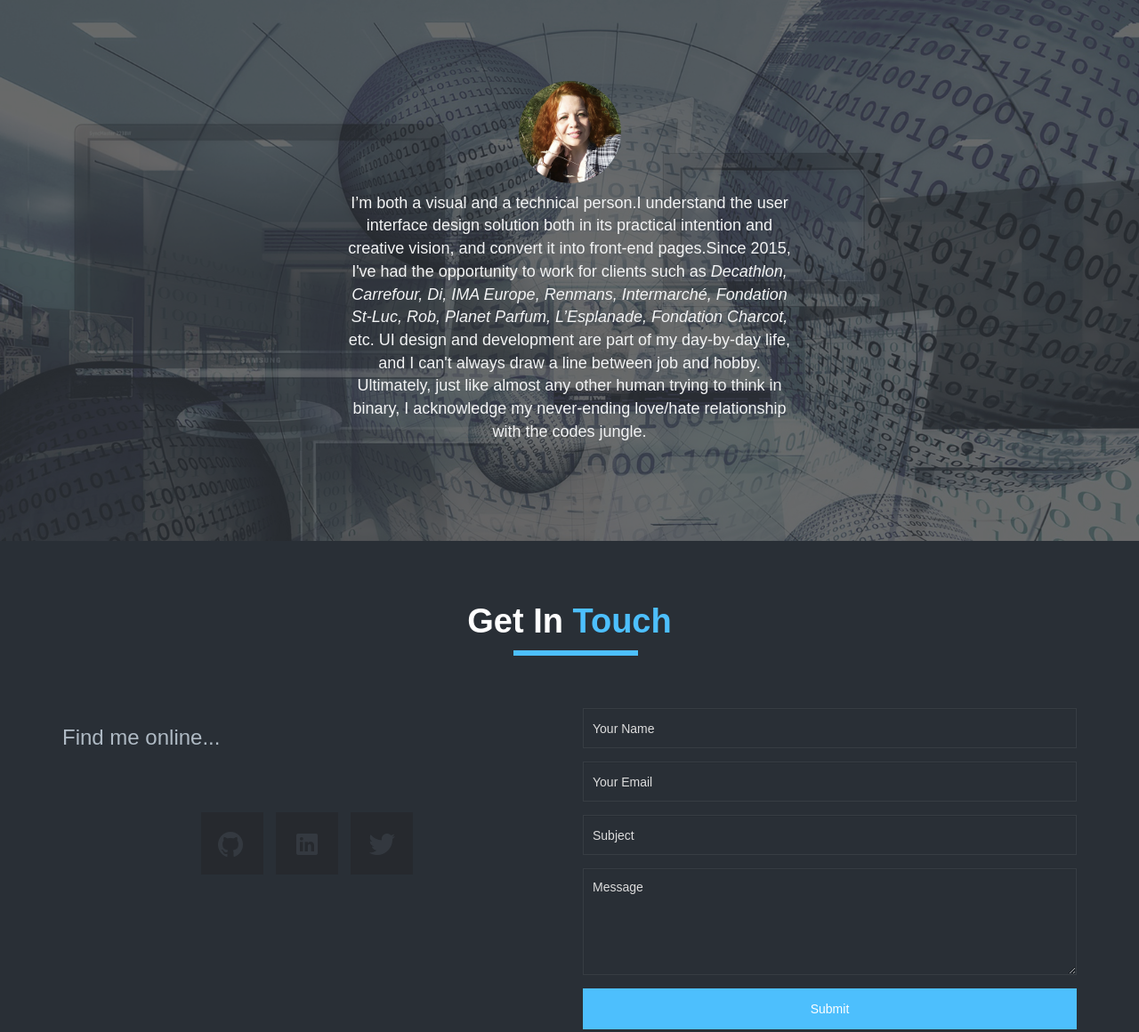
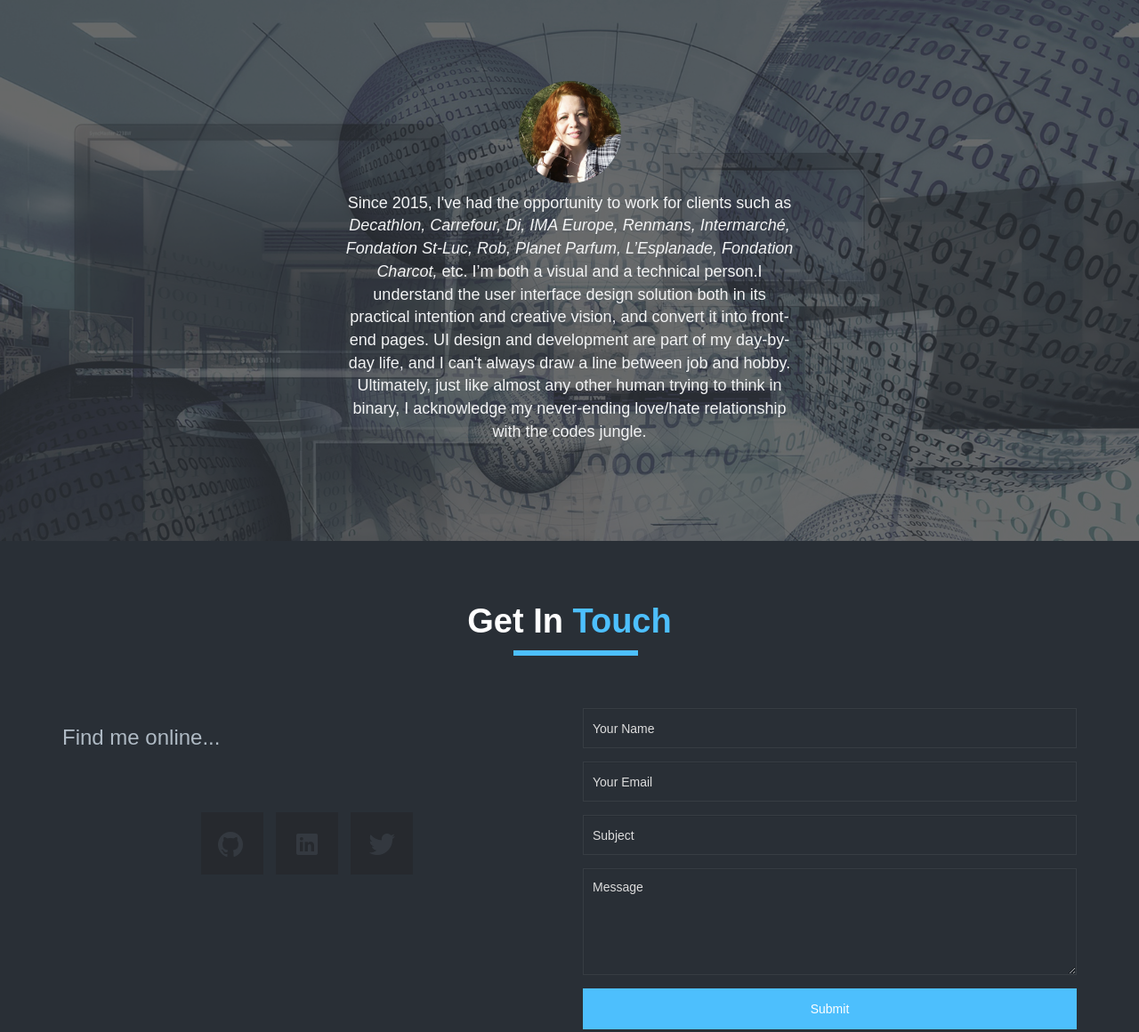
Before and after one commit to monicalaura/portfolio, a plain HTML site: page index.html in a window 1280 px wide. Shown: the part 4535-5695 px from the top of the page at 89% size. Drawn offline with nearby package versions, Linux system fonts and the light colour scheme; some packages are replaced by stand-ins of ours; files whose address does not match are found by name.

Commit message:
Update index.html

```diff
--- a/index.html
+++ b/index.html
@@ -672,8 +672,8 @@
 
 							</div>
 							<div class="client-comment">
-								<p>I’m both a visual and a technical person.I understand the user interface design solution both in its practical intention and creative vision, and convert it into front-end pages.Since 2015, I've had the opportunity to work for clients such as <em>Decathlon, Carrefour, Di, IMA Europe, Renmans, Intermarché, Fondation St-Luc, Rob, Planet Parfum, L’Esplanade, Fondation Charcot,</em> etc.
-UI design and development are part of my day-by-day life, and I can't always draw a line between job and hobby.
+								<p>Since 2015, I've had the opportunity to work for clients such as <em>Decathlon, Carrefour, Di, IMA Europe, Renmans, Intermarché, Fondation St-Luc, Rob, Planet Parfum, L’Esplanade, Fondation Charcot,</em> etc.
+I’m both a visual and a technical person.I understand the user interface design solution both in its practical intention and creative vision, and convert it into front-end pages. UI design and development are part of my day-by-day life, and I can't always draw a line between job and hobby.
 Ultimately, just like almost any other human trying to think in binary, I acknowledge my never-ending love/hate relationship with
 the codes jungle.
 </p>
```
